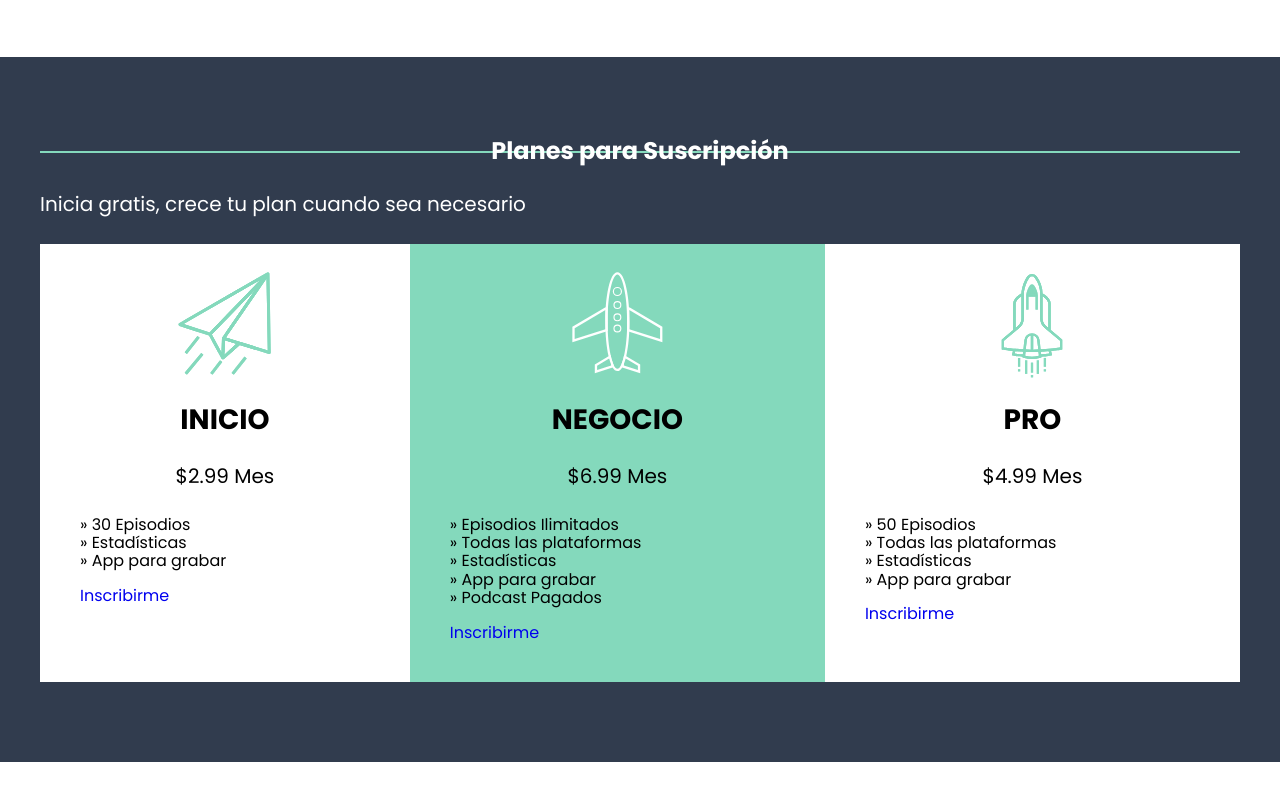
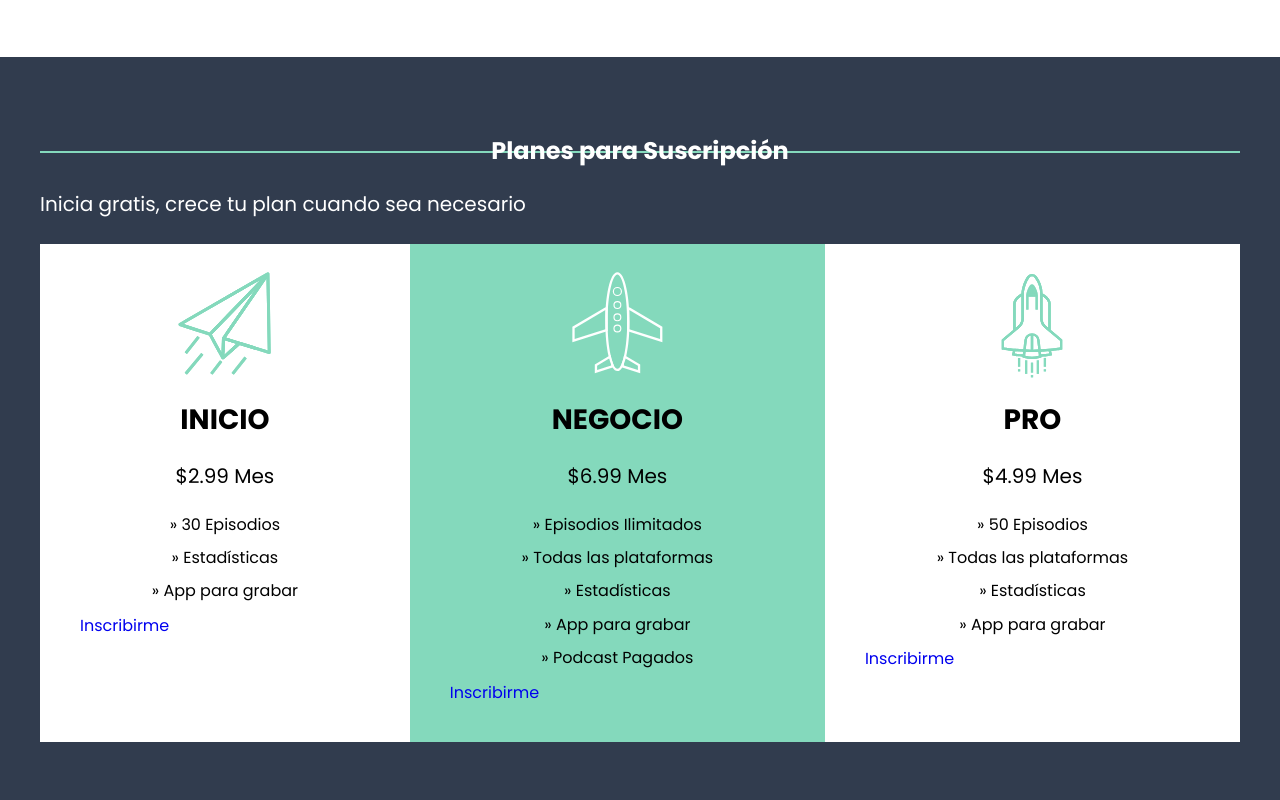
Before and after one commit to cumbinar/podcastApp, a website: page index.html in a window 1280 px wide. Shown: the part 2907-3707 px from the top of the page. Before the commit the page ends 3669 px from the top, so only its background shows below. Drawn offline with Linux system fonts and the light colour scheme.

Commit message:
modify text section nuestros-planes

```diff
--- a/src/scss/ui/_planes.scss
+++ b/src/scss/ui/_planes.scss
@@ -31,6 +31,17 @@
             text-align: center;
         }
 
+        .listado{
+            li{
+               text-align: center;
+               margin-bottom: 1.5rem;
+
+               &:last-of-type{
+                   margin-bottom: 0;
+               }
+            }
+        }
+
         &.inicio{
             @include m.iconoBg('../img/icono_inicio.svg');
         }
```
Also changed, not shown: build/css/app.css, 1 other file.
